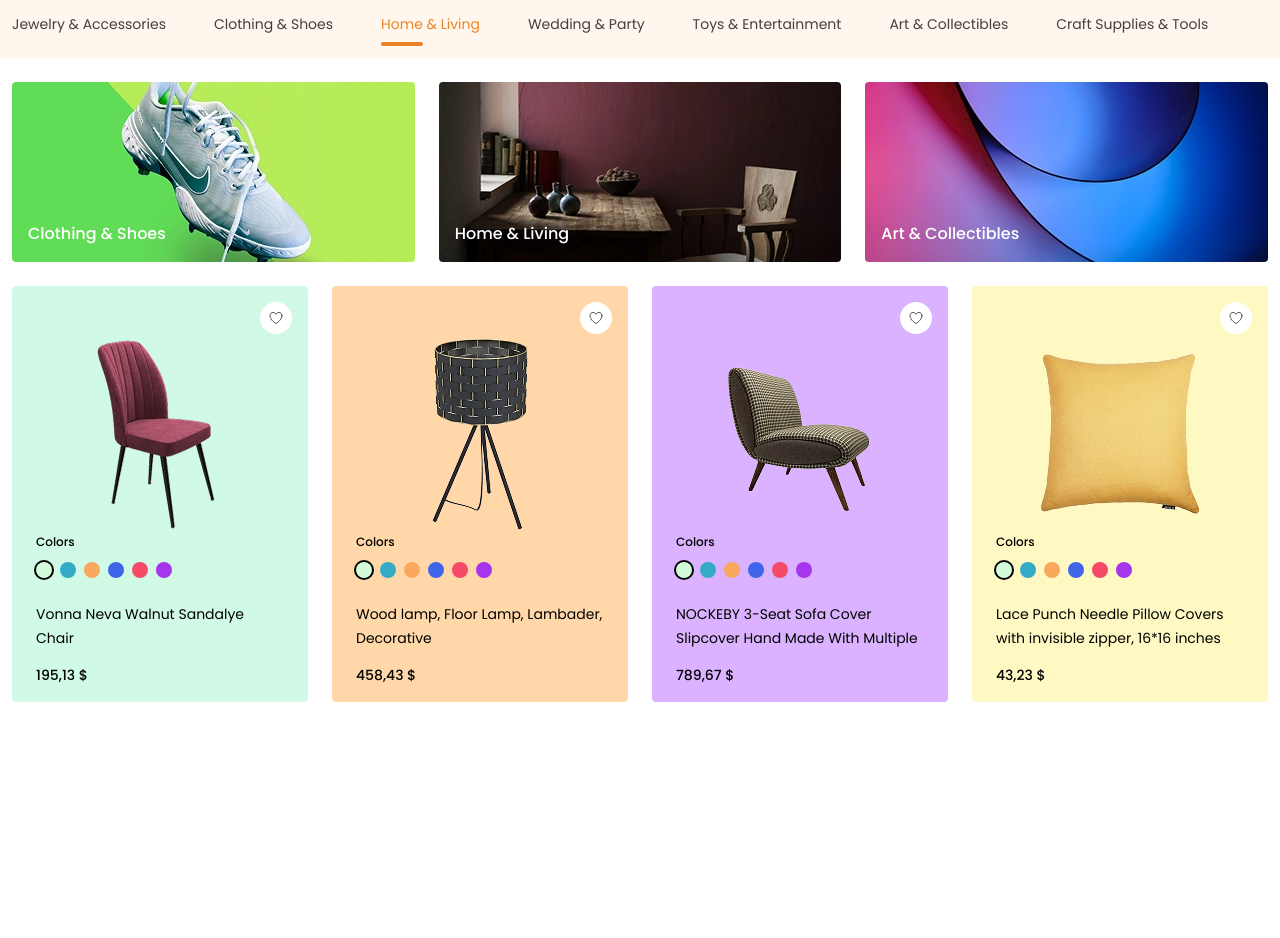
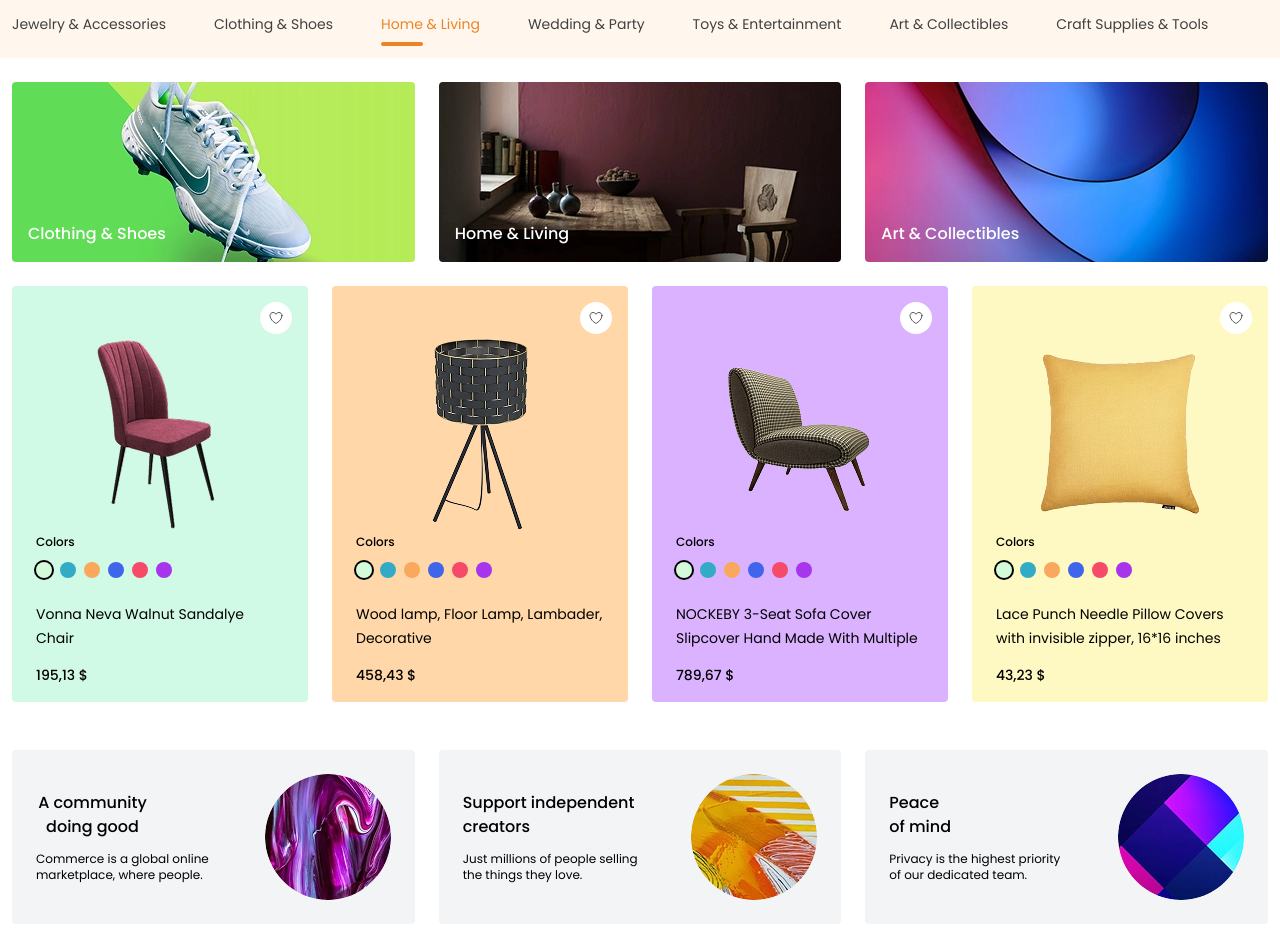
Before and after one commit to rezamo10/shopping-site, a website built with Vite: page index.html in a window 1280 px wide. Shown: the part 82-1020 px from the top of the page. Before the commit the page ends 832 px from the top, so only its background shows below. Built offline with nearby package versions, Linux system fonts and the light colour scheme.

Commit message:
update : benfits and resposive created by swiper

```diff
--- a/index.html
+++ b/index.html
@@ -300,6 +300,48 @@
 				</div>
 			</div>
 		</section>
+		<section class="mb-6">
+			<div class="max-w-7xl mx-auto px-4 md:px-3">
+				<div class="swiper benefits-swiper">
+					<div class="swiper-wrapper">
+						<div class="swiper-slide">
+							<div class="card-benefits">
+								<div>
+									<h4 class="mx-auto lg:mx-0 text-center mb-3 max-w-28.25 font-PoppinsMedium leading-6">A community doing good</h4>
+									<p class="font-Poppins text-xs max-w-44">Commerce is a global online marketplace, where people.</p>
+								</div>
+								<div class="w-31.5 h-31.5 rounded-full overflow-hidden">
+									<img class="w-full h-full object-cover" src="./src/assets/images/banners/unsplash_bU8TeXhsPcY.webp" alt="" loading="lazy">
+								</div>
+							</div>
+						</div>
+						<div class="swiper-slide">
+							<div class="card-benefits">
+								<div>
+									<h4 class="mx-auto lg:mx-0 text-center lg:text-left max-w-43 mb-3 font-PoppinsMedium leading-6">Support independent creators</h4>
+									<p class="max-w-44 font-Poppins text-xs text-center lg:text-left">Just millions of people selling the things they love.</p>
+								</div>
+								<div class="w-31.5 h-31.5 rounded-full overflow-hidden">
+									<img class="w-full h-full object-cover" src="./src/assets/images/banners/unsplash_esRJtEsvJhU.webp" alt="" loading="lazy">
+								</div>
+							</div>
+						</div>
+						<div class="swiper-slide">
+							<div class="card-benefits">
+								<div>
+									<h4 class="mx-auto lg:mx-0 text-center lg:text-left max-w-15.5 mb-3 font-PoppinsMedium leading-6">Peace of mind</h4>
+									<p class="max-w-44 font-Poppins text-xs text-center lg:text-left">Privacy is the highest priority of our dedicated team.</p>
+								</div>
+								<div class="w-31.5 h-31.5 rounded-full overflow-hidden">
+									<img class="w-full h-full object-cover" src="./src/assets/images/banners/unsplash_m_7p45JfXQo.webp" alt="" loading="lazy">
+								</div>
+							</div>
+						</div>
+					</div>
+					<div class="swiper-pagination"></div>
+				</div>
+			</div>
+		</section>
 	</main>
 
 	<div class="overlay"></div>
--- a/src/main.js
+++ b/src/main.js
@@ -9,7 +9,7 @@ const navLinks = document.querySelectorAll(".nav-link");
 const menuBtn = document.querySelector("#menu-btn");
 const closeBtn = document.querySelector("#close-btn");
 const menu = document.querySelector(".menu");
-console.log(menuBtn)
+
 navLinks.forEach(link => {
 	link.addEventListener("click" , (e)=>{
 		navLinks.forEach(l => l.classList.remove("active"));
@@ -42,5 +42,23 @@ const swiper = new Swiper('.productsSwiper', {
 		1024: { slidesPerView: 4, spaceBetween: 24 },
 	},
 });
+const swiper2 = new Swiper('.benefits-swiper', {
+	modules: [Navigation, Pagination],
+	slidesPerView: 4,
+	spaceBetween: 24,
+	navigation: {
+		nextEl: '.swiper-button-next',
+		prevEl: '.swiper-button-prev',
+	},
+	pagination: {
+		el: '.swiper-pagination',
+		clickable: true,
+	},
+	breakpoints: {
+		0: { slidesPerView: 1, spaceBetween: 16 },
+		640: { slidesPerView: 2, spaceBetween: 16 },
+		900: { slidesPerView: 3, spaceBetween: 24 },
+	},
+});
 menuBtn.addEventListener("click", showMenu);
 closeBtn.addEventListener("click", hideMenu);
--- a/src/style.css
+++ b/src/style.css
@@ -78,3 +78,24 @@
 	width: 12px;
 	border-radius: 9999px;
 }
+.benefits-swiper .swiper-pagination-bullet {
+	width: 12px;
+	height: 12px;
+	background: #e5e7eb;
+	opacity: 1;
+	transition: all 0.3s ease;
+}
+
+.benefits-swiper .swiper-pagination-bullet-active {
+	background: #EB8426;
+	width: 12px;
+	border-radius: 9999px;
+}
+.benefits-swiper .swiper-pagination{
+	position: static !important;
+	margin-top: 24px!important;
+
+}
+.card-benefits{
+	@apply flex items-center justify-between flex-col-reverse gap-6 lg:gap-0 lg:flex-row p-6 bg-gray-100 rounded-sm;
+}
```
Also changed, not shown: src/assets/images/banners/unsplash_bU8TeXhsPcY.webp (added), src/assets/images/banners/unsplash_esRJtEsvJhU.webp (added), src/assets/images/banners/unsplash_m_7p45JfXQo.webp (added).
